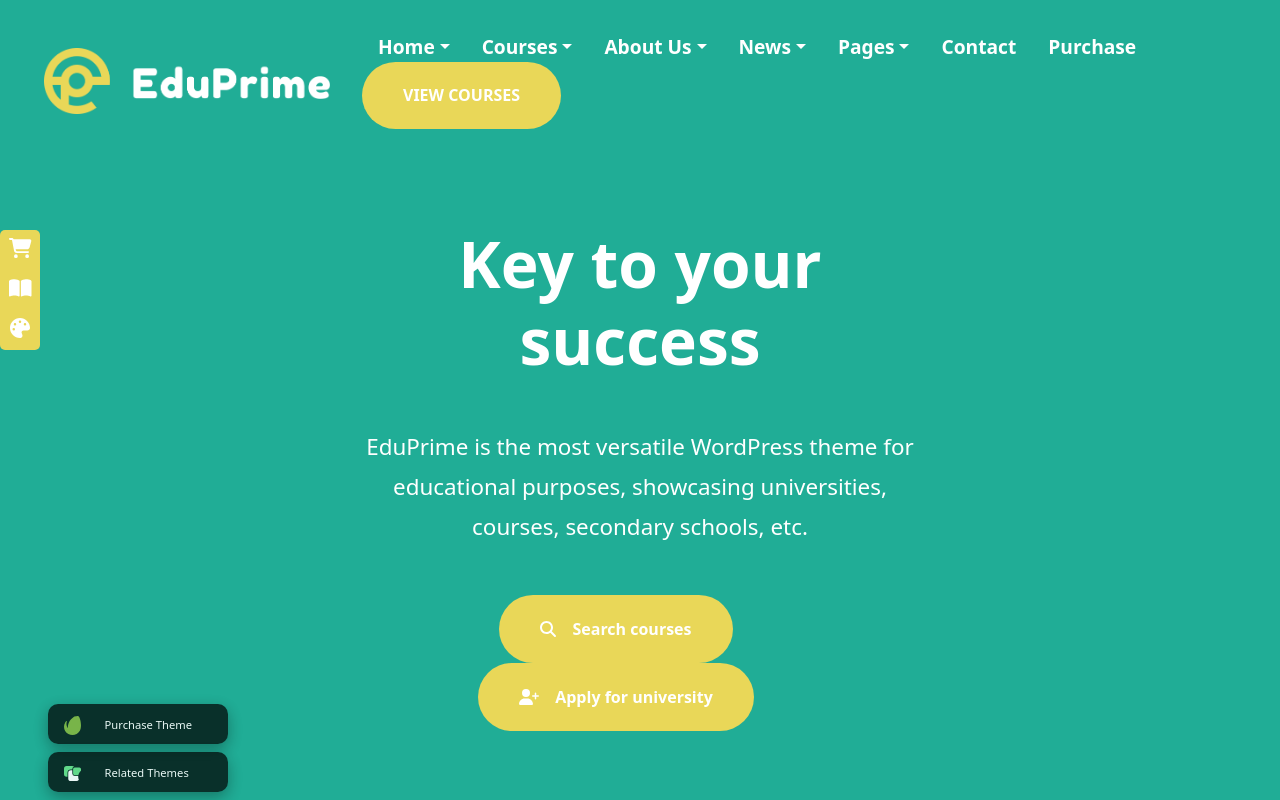
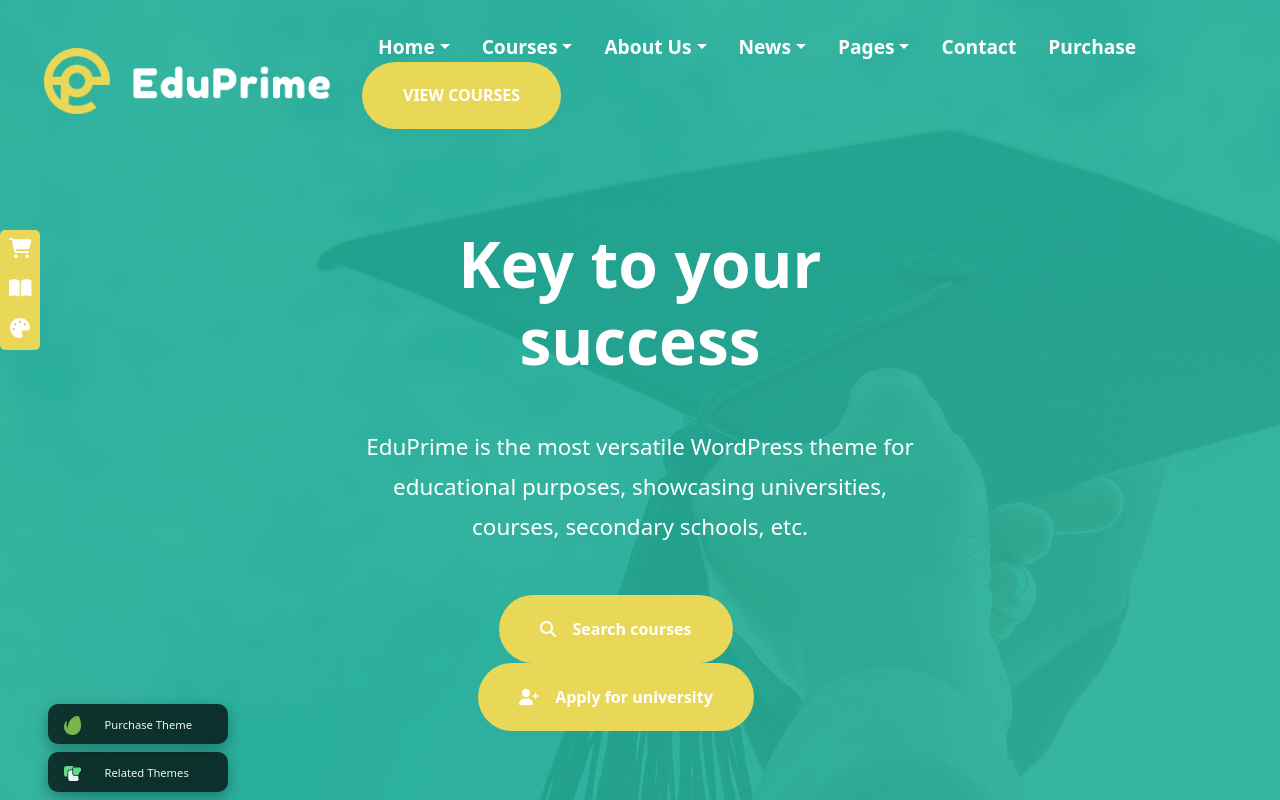
Before and after one commit to giuliaballestrero/proj-html-vuejs, a Vue app: page / in a window 1280 px wide. Shown: the top 800 px of the page. Built offline with nearby package versions, Linux system fonts and the light colour scheme.

Commit message:
Add header background img

```diff
--- a/src/components/HeaderApp.vue
+++ b/src/components/HeaderApp.vue
@@ -20,7 +20,8 @@ data() {
 </script>
 
 <template>
-    <section class="header-top container-fluid d-flex justify-content-between align-items-center">
+    <header>
+            <section class="header-top container-fluid d-flex justify-content-between align-items-center">
         <!-- logo e navbar btns-->
         <div class="logo-container">
             <a href="#"><img src="../assets/img/theme_eduprime_logo.png" alt="logo EduPrime"></a>
@@ -72,6 +73,8 @@ data() {
        </aside>
        <img src="../assets/img/Wave-1.png" alt="wave">
     </section>
+    </header>
+
 
 </template>
 
@@ -79,7 +82,12 @@ data() {
 @use '../styles/general.scss' as *;
 @use '../styles/partials/_variables.scss' as *;
 
-
+header {
+    background-image: linear-gradient(
+        rgba(32, 173, 150, .9),
+        rgba(32, 173, 150, .9)
+    ),url(../assets/img/theme_slider2_bg-1.jpg);
+}
 .logo-container {
 
     img {
@@ -138,7 +146,7 @@ nav {
 }
 
 .header-top {
-    background-color: $vivid-bg-color-3;
+    //background-color: $vivid-bg-color-3;
 
     button {
         background-color: $vivid-bg-color-1;
@@ -156,8 +164,9 @@ nav {
 }
 
 .header-bottom {
-    //background-image: url(../assets/img/theme_slider2_bg-1.jpg);
-    background-color: $vivid-bg-color-3;
+
+
+    //background-color: $vivid-bg-color-3;
     color: $main-light-text-color;
 
     img {
```
